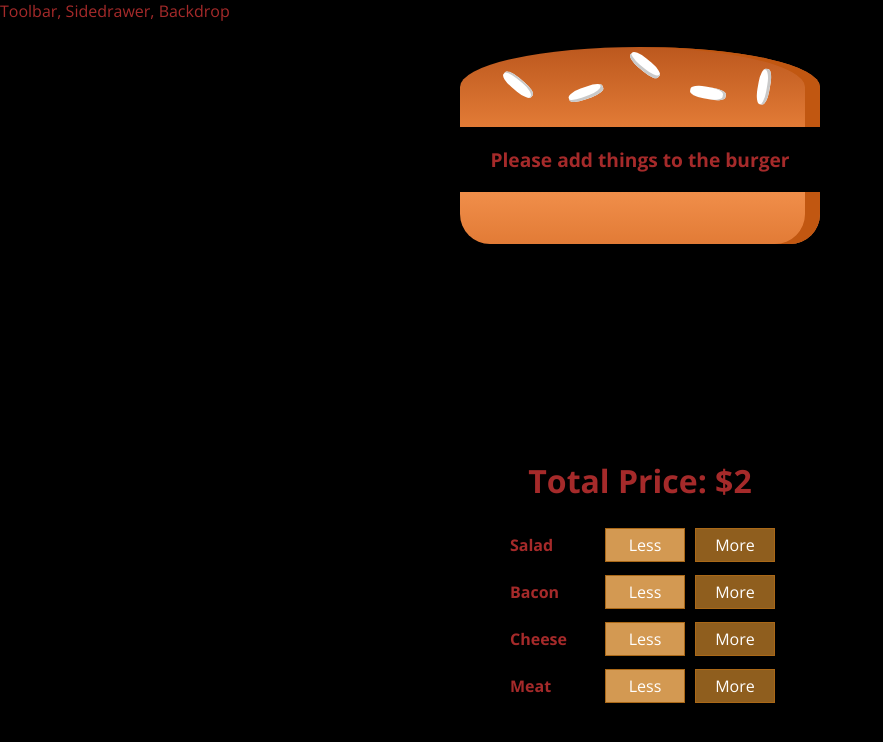
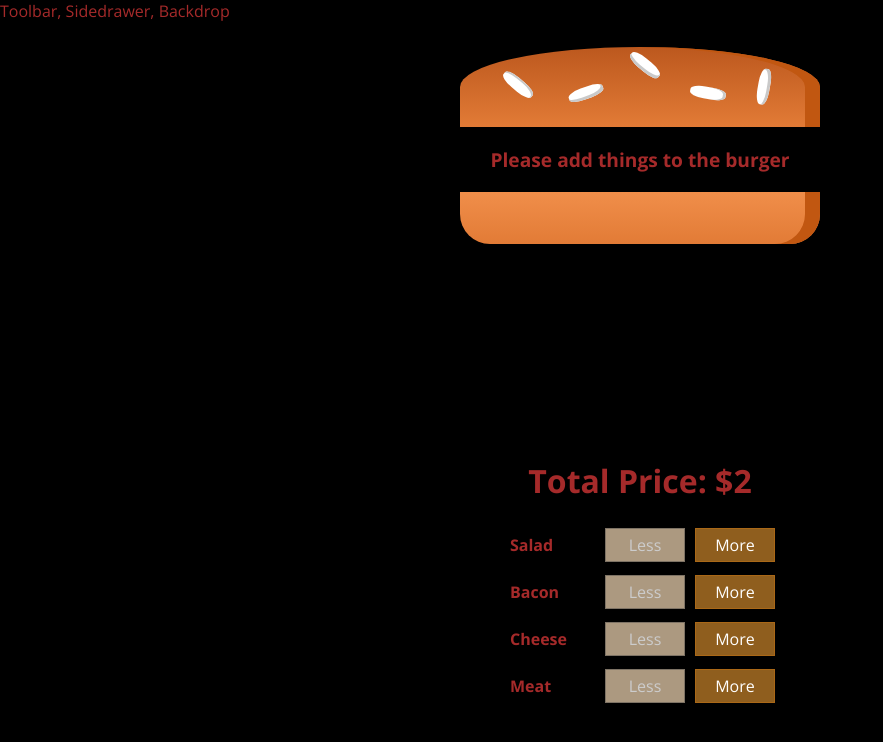
Before and after one commit to abhishekhotti/burgerProject, a React app: page / in a window 1280 px wide. Shown: the top 742 px of the page, without its empty margins (0-883 px from the left). Built offline with nearby package versions, Linux system fonts and the light colour scheme.

Commit message:
disables buttons

```diff
--- a/src/components/Burger/BuildControls/BuildControlComponent/BuildControlComponent.js
+++ b/src/components/Burger/BuildControls/BuildControlComponent/BuildControlComponent.js
@@ -1,23 +1,26 @@
-import React from 'react';
+import React, {useContext} from 'react';
 import PropType from 'prop-types';
 import classes from '../BuildControlComponent/BuildControlComponent.css';
 import ControllerContext from "../../../../context/burgerControllerContext";
-import Aux from "../../../../hoc/Aux"
 
 const BuildControlComponent = props => {
+    const controlContext = useContext(ControllerContext);
     return (
         <div className = {classes.BuildControl}>
             <div className = {classes.Label}>{props.ingredientName}</div>
-            <ControllerContext.Consumer>
-                { (context) => (
-                    <Aux>
-                        <button onClick = {(event) => context.controller(event, props.type)} className={classes.Less}>Less</button>
-                        <button onClick = {(event) => context.controller(event, props.type)} className={classes.More}>More</button>
-                    </Aux>
-                 ) }
-            </ControllerContext.Consumer>
+            <button
+            onClick = {(event) => controlContext.controller(event, props.type)}
+            className={classes.Less}
+            disabled = {controlContext.lessButton[props.type]}
+            >
+                Less
+            </button>
+            <button
+            onClick = {(event) => controlContext.controller(event, props.type)}
+            className={classes.More}>
+                More
+            </button>
         </div>
-
     )
 }
 
--- a/src/containers/BurgerBuilder/BurgerBuilder.js
+++ b/src/containers/BurgerBuilder/BurgerBuilder.js
@@ -30,13 +30,24 @@ class BurgerBuilder extends Component{
     }
 
     render(){
+        let lessActive = {...this.state.burgerIngredients};
+        for(let item in lessActive){
+            lessActive[item] = lessActive[item][0] === 0
+        }
         return (
             <Aux>
                 <Burger
-                ingredientsToRender = {this.state.burgerIngredients}
+                    ingredientsToRender = {this.state.burgerIngredients}
                 />
                 <PriceMonitor priceToPay = {this.state.totalPrice}/>
-                <ControllerContext.Provider value={{controller: this.controlIngredientsHandler}}>
+                <ControllerContext.Provider
+                    value={
+                        {
+                            controller: this.controlIngredientsHandler,
+                            lessButton: lessActive
+                        }
+                    }
+                     >
                     <BuildContols />
                 </ControllerContext.Provider>
             </Aux>
--- a/src/context/burgerControllerContext.js
+++ b/src/context/burgerControllerContext.js
@@ -1,7 +1,8 @@
 import React from 'react';
 
 const controllerContext = React.createContext({
-    controller: () => {}
+    controller: () => {},
+    lessButton: {}
 });
 
 export default controllerContext;
```
